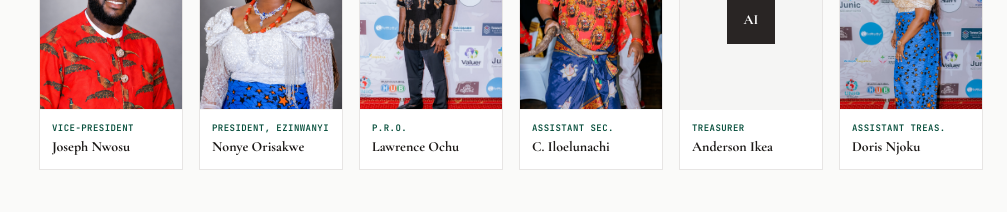
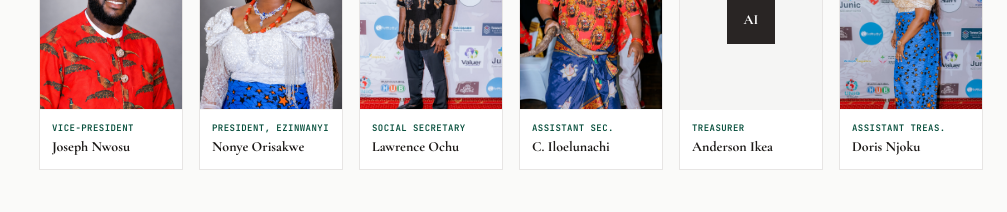
Before and after one commit to meriqikwechegh-cmd/igbo-community-canberra, a Next.js app: page /en in a window 1280 px wide. Shown: the part 3660-3872 px from the top of the page, without its empty margins (273-1280 px from the left). Built offline with nearby package versions, Linux system fonts and the light colour scheme.

Commit message:
fix: update Lawrence Ochu's title to Social Secretary

```diff
--- a/src/app/[locale]/page.tsx
+++ b/src/app/[locale]/page.tsx
@@ -774,7 +774,7 @@ export default function HomePage() {
               {[
                 { src: '/vice-president-joseph.jpg',    name: 'Joseph Nwosu',             role: 'Vice-President',      pos: 'center 12%' },
                 { src: '/women-leader-nonye.jpg',       name: 'Nonye Orisakwe',           role: 'President, Ezinwanyi', pos: 'center 12%' },
-                { src: '/lawrence-ochu.jpg',            name: 'Lawrence Ochu',            role: 'P.R.O.',              pos: 'center 12%' },
+                { src: '/lawrence-ochu.jpg',            name: 'Lawrence Ochu',            role: 'Social Secretary',    pos: 'center 12%' },
                 { src: '/chibueze-iloelunachi.jpg',     name: 'C. Iloelunachi',           role: 'Assistant Sec.',      pos: 'center 12%' },
                 { src: null,                            name: 'Anderson Ikea',            role: 'Treasurer',           initials: 'AI'     },
                 { src: '/doris-njoku.jpg',              name: 'Doris Njoku',             role: 'Assistant Treas.',    pos: 'center 10%' },
```
